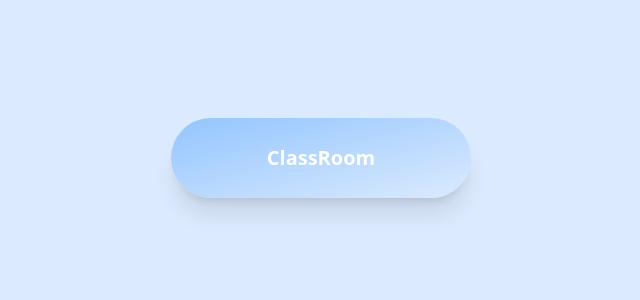
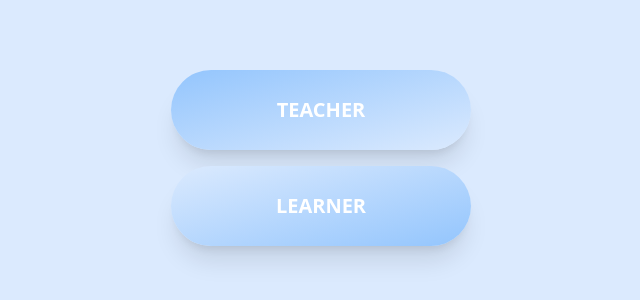
Before and after one commit to jiaezzang/virtual-classroom-webRTC, a React (Vite) app in the folder client/: page /welcome in a window 1280 px wide. Shown: the part 242-542 px from the top of the page, without its empty margins (319-959 px from the left). Built offline with nearby package versions, Linux system fonts and the light colour scheme.

Commit message:
feat : 컴포넌트 진입 시 userType 선택할 수 있도록 구현

```diff
--- a/client/src/pages/Home/Home.tsx
+++ b/client/src/pages/Home/Home.tsx
@@ -8,16 +8,23 @@ export default function Home() {
     /**
      * classRoom으로 이동한다.
      */
-    const redirectToClassRooom = () => {
+    const redirectToClassRooom = (userType: TUser) => {
         navigate('/classroom');
+        sessionStorage.setItem('type', userType);
     };
     return (
-        <div className="bg-blue-100 w-screen h-screen flex justify-center items-center">
+        <div className="bg-blue-100 w-screen h-screen flex flex-col gap-4 justify-center items-center">
             <button
                 className="bg-gradient-to-br from-blue-300 to-blue-100 w-[300px] h-[80px] rounded-full shadow-xl text-xl text-white font-extrabold"
-                onClick={redirectToClassRooom}
+                onClick={() => redirectToClassRooom('teacher')}
             >
-                ClassRoom
+                TEACHER
+            </button>
+            <button
+                className="bg-gradient-to-br from-blue-100 to-blue-300 w-[300px] h-[80px] rounded-full shadow-xl text-xl text-white font-extrabold"
+                onClick={() => redirectToClassRooom('learner')}
+            >
+                LEARNER
             </button>
         </div>
     );
```
